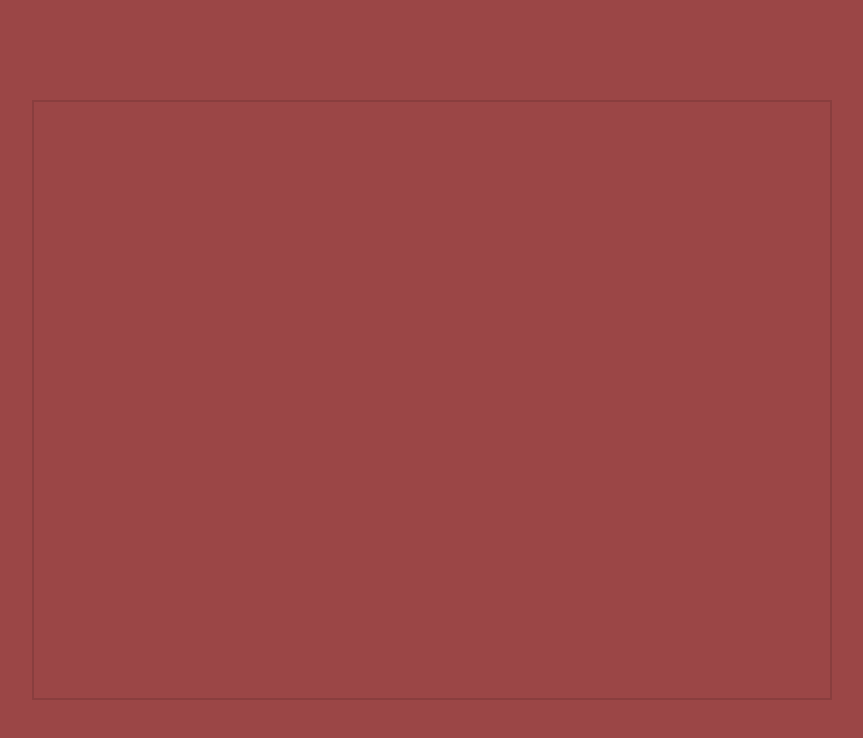
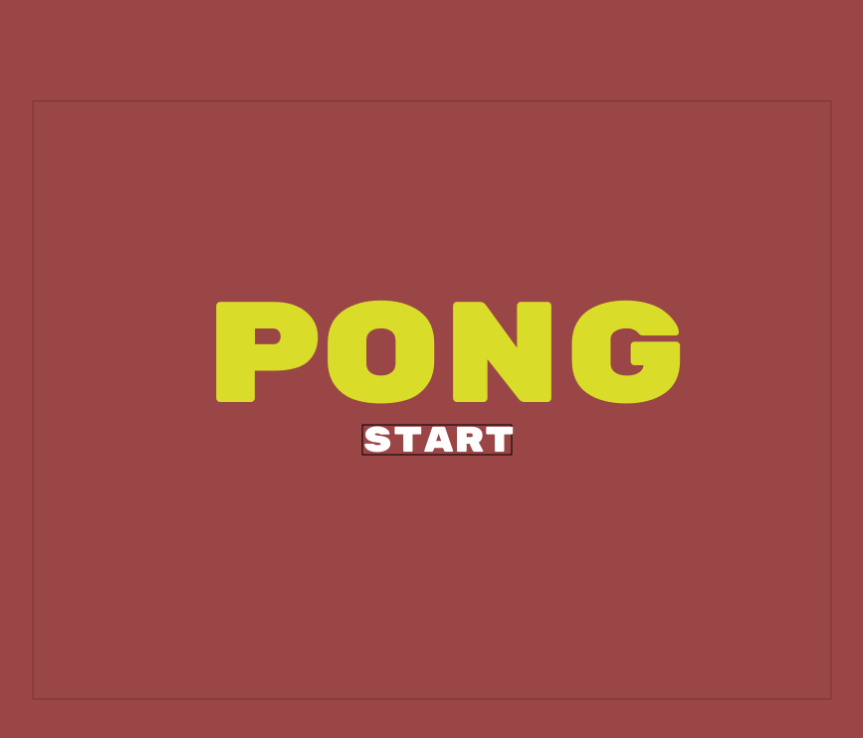
Before and after one commit to vagfsantos/pong, a website built with Parcel: page src/index.html in a window 1280 px wide. Shown: the whole page, without its empty margins (208-1071 px from the left). Built offline with nearby package versions, Linux system fonts and the light colour scheme.

Commit message:
feat(pong): setup initial screen

```diff
--- a/src/app/game-engine/GameObject.js
+++ b/src/app/game-engine/GameObject.js
@@ -64,6 +64,11 @@ export class GameObject extends GameObjectEvent {
     this.y = y || this.y
   }
 
+  setSizes({ width, height }) {
+    this.width = width || this.width
+    this.height = height || this.height
+  }
+
   update() {
     if (this.type === 'dynamic')
       throw new Error(
@@ -75,3 +80,7 @@ export class GameObject extends GameObjectEvent {
     throw new Error(`Method render not implemented on: ${this.name}`)
   }
 }
+
+export class GameObjectText extends GameObject {
+  type = GAME_OBJECT_TYPES.STATIC
+}
--- a/src/app/pong/constants/pong-consts.js
+++ b/src/app/pong/constants/pong-consts.js
@@ -2,3 +2,14 @@ export const BOARD_SETTINGS = {
   WIDTH: 800,
   HEIGHT: 600,
 }
+
+export const COLORS = {
+  PRIMARY: '#9b4646',
+  HIGHLIGHT: '#d9dd2a',
+  LIGHT: '#ffffff',
+  DARK: '#000000',
+}
+
+export const FONTS = {
+  PRIMARY: 'Rubik Mono One, monospace',
+}
--- a/src/app/pong/game/PongController.js
+++ b/src/app/pong/game/PongController.js
@@ -1,14 +1,18 @@
 import { GameCanvas } from '@game-engine/GameCanvas'
 import { GameController } from '@game-engine/GameController'
 import { BOARD_SETTINGS } from '@pong/constants/pong-consts'
+import { PongStartScreen } from '@pong/game/PongStartScreen'
 import { PongUX } from '@pong/game/PongUX'
 
 export class PongController {
   Canvas = new GameCanvas()
   UX = new PongUX()
 
+  StartScreen = new PongStartScreen()
+
   init() {
     this._setupGame()
+    this._setupInitialScreen()
     this._setupUX()
   }
 
@@ -20,6 +24,22 @@ export class PongController {
     })
   }
 
+  _setupInitialScreen() {
+    this.StartScreen.getScreenGameObjects().forEach((gameObj) =>
+      this.Controller.addGameObject({
+        gameObject: gameObj,
+      })
+    )
+    this.StartScreen.show({ gameCanvas: this.Canvas.getCanvas() })
+    this.StartScreen.onClickStart(() => this._startMatch())
+
+    this.Controller.startGame()
+  }
+
+  _startMatch() {
+    alert('Game on')
+  }
+
   _setupUX() {
     this.UX.init({ gameCanvas: this.Canvas.getCanvas() })
   }
--- /dev/null
+++ b/src/app/pong/game/PongStartScreen.js
@@ -0,0 +1,73 @@
+import { COLORS } from '@pong/constants/pong-consts'
+import { PongText } from '@pong/objects/PongText'
+
+export class PongStartScreen {
+  title = new PongText({
+    name: 'game-title',
+    text: 'PONG',
+    fontSize: 144,
+    fontColor: COLORS.HIGHLIGHT,
+  })
+
+  startBtn = new PongText({
+    name: 'game-start-button',
+    text: 'start',
+    fontSize: 36,
+    fontColor: COLORS.LIGHT,
+  })
+
+  _onStart = () => {}
+
+  onClickStart(callback) {
+    this._onStart = callback
+  }
+
+  show({ gameCanvas }) {
+    const titleMarginLeft = 165
+    const titleMarginTop = 194
+
+    const startBtnMarginTop = 325
+    const startBtnMarginLeft = 330
+
+    this.title.setCoordinates({ x: titleMarginLeft, y: titleMarginTop })
+
+    this.startBtn.setCoordinates({
+      x: startBtnMarginLeft,
+      y: startBtnMarginTop,
+    })
+    this.startBtn.setSizes({ width: 150, height: 30 })
+
+    this._setupEvents()
+    this.startBtn.watchForEvents({ DOMElement: gameCanvas })
+  }
+
+  clean() {
+    throw Error('WIP')
+  }
+
+  getScreenGameObjects() {
+    return [this.title, this.startBtn]
+  }
+
+  _setupEvents() {
+    this.startBtn.onEvent({
+      name: 'mousemove',
+      callback: ({ isInsideGameObjectArea }) => {
+        if (isInsideGameObjectArea) {
+          this.startBtn.fontColor = COLORS.HIGHLIGHT
+        } else {
+          this.startBtn.fontColor = COLORS.LIGHT
+        }
+      },
+    })
+
+    this.startBtn.onEvent({
+      name: 'click',
+      callback: ({ isInsideGameObjectArea }) => {
+        if (isInsideGameObjectArea) {
+          this._onStart()
+        }
+      },
+    })
+  }
+}
--- /dev/null
+++ b/src/app/pong/objects/PongText.js
@@ -0,0 +1,27 @@
+import { GAME_OBJECT_TYPES, GameObject } from '@game-engine/GameObject'
+import { FONTS } from '@pong/constants/pong-consts'
+
+export class PongText extends GameObject {
+  type = GAME_OBJECT_TYPES.STATIC
+
+  constructor({ text, fontSize, fontColor, ...params }) {
+    super(params)
+
+    this.text = text
+    this.fontSize = fontSize
+    this.fontColor = fontColor
+  }
+
+  render({ gameCanvas }) {
+    const ctx = gameCanvas.getCanvasContext()
+
+    ctx.fillStyle = this.fontColor
+    ctx.fill()
+    ctx.font = `${this.fontSize}px ${FONTS.PRIMARY}`
+    ctx.textBaseline = 'top'
+
+    ctx.strokeRect(this.x, this.y, this.width, this.height)
+
+    ctx.fillText(this.text, this.x, this.y)
+  }
+}
--- a/src/index.html
+++ b/src/index.html
@@ -5,6 +5,12 @@
     <title>Pong - Game App</title>
     <link rel="stylesheet" type="text/css" href="./styles/index.scss" />
     <script type="module" src="./app/pong/index.js"></script>
+    <link rel="preconnect" href="https://fonts.googleapis.com" />
+    <link rel="preconnect" href="https://fonts.gstatic.com" crossorigin />
+    <link
+      href="https://fonts.googleapis.com/css2?family=Rubik+Mono+One&display=swap"
+      rel="stylesheet"
+    />
   </head>
   <body>
     <div id="canvas-placeholder"></div>
```
